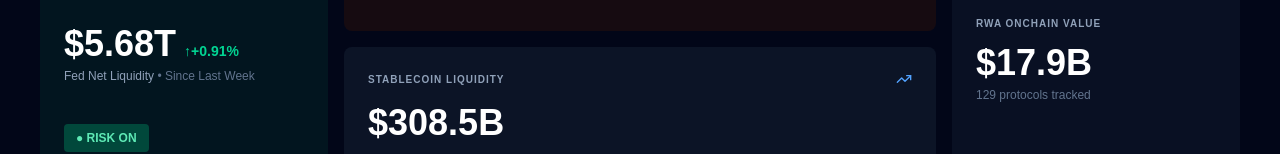
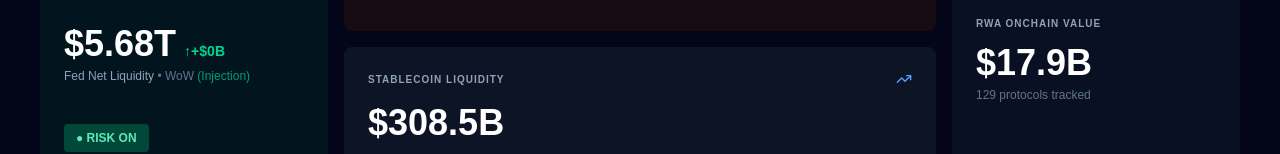
Before and after one commit to KenHuang21/strategic-cockpit-dashboard, a Next.js app: page / in a window 1280 px wide. Shown: the part 256-410 px from the top of the page. Built offline with nearby package versions, Linux system fonts and the light colour scheme.

Commit message:
feat: format Fed Net Liquidity change as WoW in billions with Injection/Drain label

```diff
--- a/components/MacroSignalCard.tsx
+++ b/components/MacroSignalCard.tsx
@@ -15,6 +15,11 @@ export function MacroSignalCard({
     us10yYield7dChange,
     fedNetLiquidity7dChange
 }: MacroSignalCardProps) {
+    // Calculate Fed Net Liquidity absolute change in billions
+    const fedNetLiquidityAbsoluteChange = fedNetLiquidity7dChange !== undefined
+        ? (fedNetLiquidity / 1_000_000) * (fedNetLiquidity7dChange / 100)
+        : undefined;
+
     return (
         <div
             className={`
@@ -61,15 +66,22 @@ export function MacroSignalCard({
                         <p className="text-4xl font-bold text-white">
                             ${(fedNetLiquidity / 1_000_000).toFixed(2)}T
                         </p>
-                        {fedNetLiquidity7dChange !== undefined && (
-                            <span className={`text-sm font-bold ${fedNetLiquidity7dChange >= 0 ? 'text-emerald-400' : 'text-red-400'}`}>
-                                {fedNetLiquidity7dChange >= 0 ? '↑' : '↓'}{fedNetLiquidity7dChange >= 0 ? '+' : ''}{fedNetLiquidity7dChange.toFixed(2)}%
+                        {fedNetLiquidityAbsoluteChange !== undefined && (
+                            <span className={`text-sm font-bold ${fedNetLiquidityAbsoluteChange >= 0 ? 'text-emerald-400' : 'text-red-400'}`}>
+                                {fedNetLiquidityAbsoluteChange >= 0 ? '↑+' : '↓'}{fedNetLiquidityAbsoluteChange >= 0 ? '' : '-'}${Math.abs(fedNetLiquidityAbsoluteChange).toFixed(0)}B
                             </span>
                         )}
                     </div>
                     <p className="text-xs text-slate-400">
                         Fed Net Liquidity
-                        {fedNetLiquidity7dChange !== undefined && <span className="text-slate-500"> • Since Last Week</span>}
+                        {fedNetLiquidityAbsoluteChange !== undefined && (
+                            <span className="text-slate-500">
+                                {' • WoW '}
+                                <span className={fedNetLiquidityAbsoluteChange >= 0 ? 'text-emerald-400/70' : 'text-red-400/70'}>
+                                    ({fedNetLiquidityAbsoluteChange >= 0 ? 'Injection' : 'Drain'})
+                                </span>
+                            </span>
+                        )}
                     </p>
                 </div>
 
```
